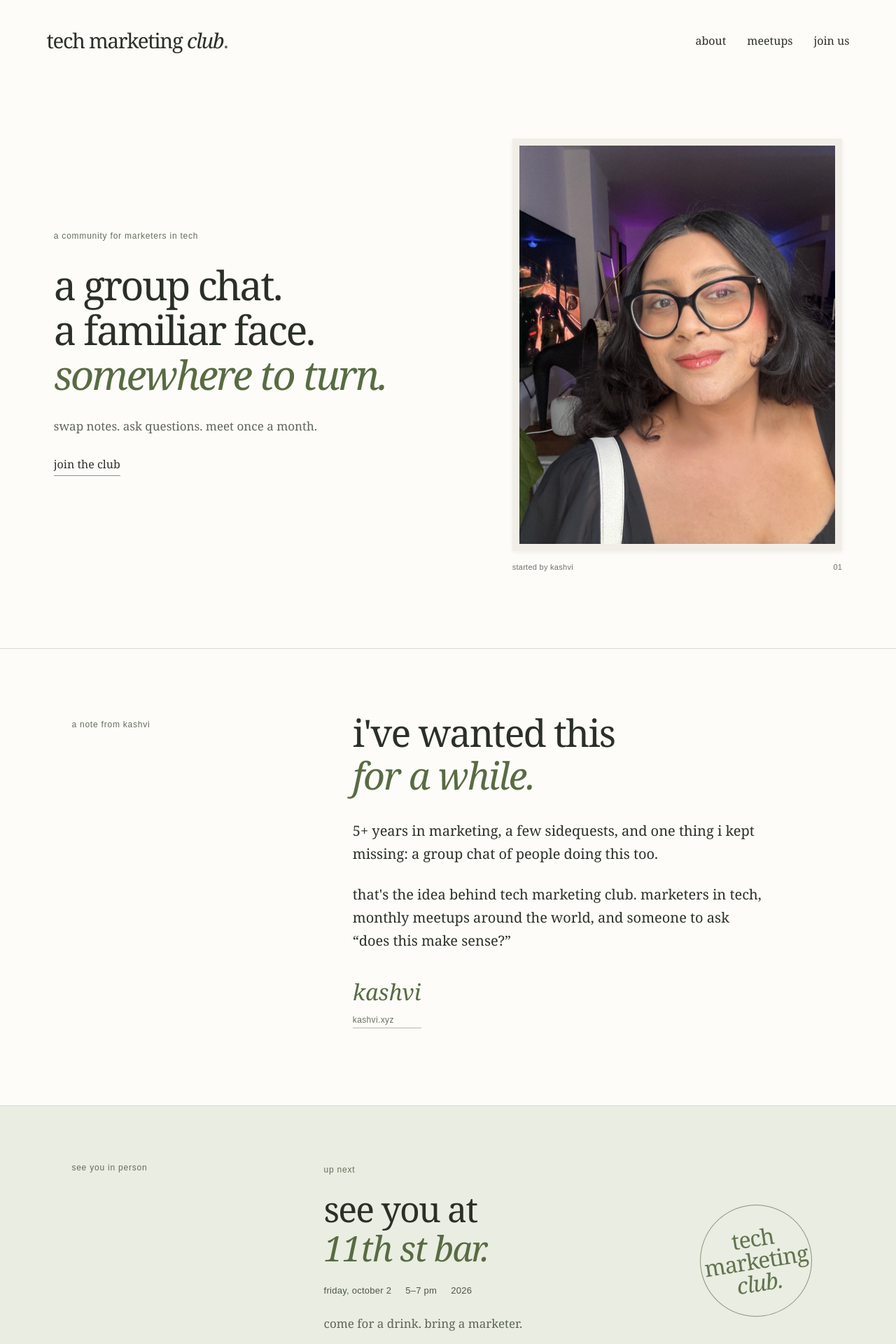
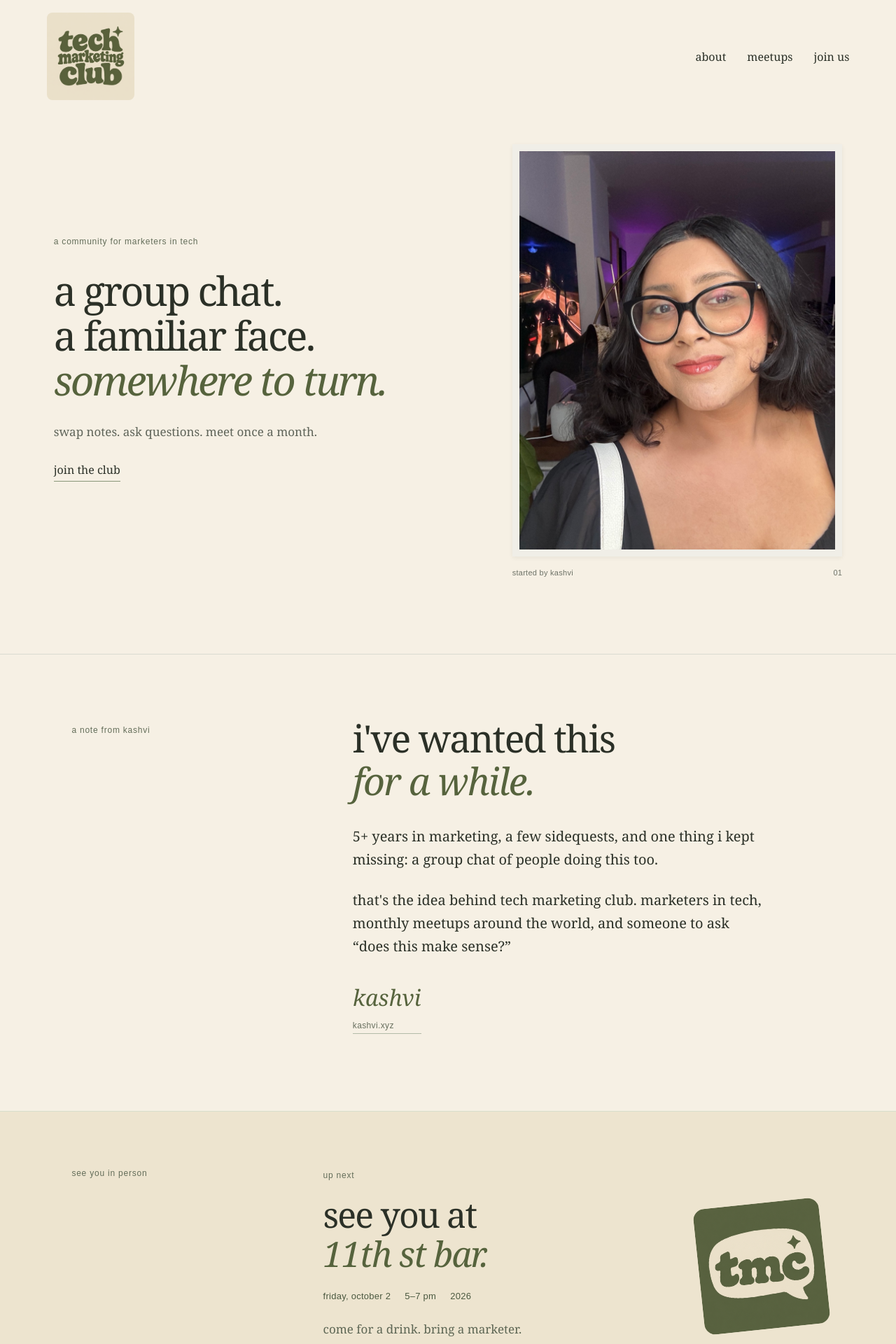
Before and after one commit to kashvi-24/techmarketingclub, a Next.js app: page / in a window 1280 px wide. Shown: the top 1920 px of the page at 70% size. Built offline with nearby package versions, Linux system fonts and the light colour scheme.

Commit message:
Publish approved olive and beige club identity

```diff
--- a/app/layout.tsx
+++ b/app/layout.tsx
@@ -5,8 +5,8 @@ export const metadata: Metadata = {
   title: "tech marketing club",
   description: "A community for marketers in tech. A group chat, a familiar face, somewhere to turn. Started by Kashvi.",
   icons: {
-    icon: "/favicon.svg",
-    shortcut: "/favicon.svg",
+    icon: "/club-icon.png",
+    shortcut: "/club-icon.png",
   },
 };
 
--- a/app/page.tsx
+++ b/app/page.tsx
@@ -1,9 +1,9 @@
 import Signup from './Signup';
 export default function Home(){return <>
-<header><a href="/" className="wordmark" aria-label="Tech Marketing Club home">tech marketing <i>club</i><span className="wordmark-dot">.</span></a><nav aria-label="Main navigation"><a href="#about">about</a><a href="#gatherings">meetups</a><a href="#join">join us</a></nav></header>
+<header><a href="/" className="brand-logo" aria-label="Tech Marketing Club home"><img src="/club-logo.png" width="125" height="125" alt="tech marketing club"/></a><nav aria-label="Main navigation"><a href="#about">about</a><a href="#gatherings">meetups</a><a href="#join">join us</a></nav></header>
 <main>
 <section className="opening" aria-labelledby="intro-title"><div className="opening-note"><span className="index">a community for marketers in tech</span><h1 id="intro-title">a group chat.<br/>a familiar face.<br/><i>somewhere to turn.</i></h1><p>swap notes. ask questions. meet once a month.</p><a className="quiet-link" href="#join">join the club</a></div><figure className="portrait"><img src="/kashvi.jpg" width="1536" height="1152" alt="Kashvi, founder of Tech Marketing Club"/><figcaption><span>started by kashvi</span><span>01</span></figcaption></figure></section>
 <section className="letter" id="about"><div className="margin-note">a note from kashvi</div><div className="letter-body"><h2>i've wanted this<br/><i>for a while.</i></h2><p>5+ years in marketing, a few sidequests, and one thing i kept missing: a group chat of people doing this too.</p><p>that's the idea behind tech marketing club. marketers in tech, monthly meetups around the world, and someone to ask “does this make sense?”</p><a className="signature" href="https://www.kashvi.xyz" target="_blank" rel="noreferrer">kashvi<span>kashvi.xyz</span></a></div></section>
-<section className="gathering" id="gatherings"><div className="margin-note">see you in person</div><div className="event-content"><p className="index">up next</p><h2>see you at<br/><i>11th st bar.</i></h2><div className="event-details"><span>friday, october 2</span><span>5–7 pm</span><span>2026</span></div><p>come for a drink. bring a marketer.</p><a className="quiet-link" href="https://www.instagram.com/techmarketingclub" target="_blank" rel="noreferrer">details on instagram</a></div><div className="event-seal" aria-hidden="true">tech<br/>marketing<br/><i>club.</i></div></section>
+<section className="gathering" id="gatherings"><div className="margin-note">see you in person</div><div className="event-content"><p className="index">up next</p><h2>see you at<br/><i>11th st bar.</i></h2><div className="event-details"><span>friday, october 2</span><span>5–7 pm</span><span>2026</span></div><p>come for a drink. bring a marketer.</p><a className="quiet-link" href="https://www.instagram.com/techmarketingclub" target="_blank" rel="noreferrer">details on instagram</a></div><div className="event-seal" aria-hidden="true"><img src="/club-icon.png" width="180" height="180" alt=""/></div></section>
 <section className="join" id="join"><span className="index">meetup news, in your inbox.</span><h2>there's room<br/><i>for you here.</i></h2><Signup/><div className="social-links"><a href="https://www.instagram.com/techmarketingclub" target="_blank" rel="noreferrer">instagram</a><span>·</span><a href="https://x.com/techmktclub" target="_blank" rel="noreferrer">twitter / x</a></div></section>
 </main><footer><a className="wordmark" href="/">tech marketing <i>club.</i></a><span>marketers in tech, together.</span><span>© {new Date().getFullYear()}</span></footer></>}
```
Also changed, not shown: app/globals.css, public/club-icon.png (added), public/club-logo.png (added).
